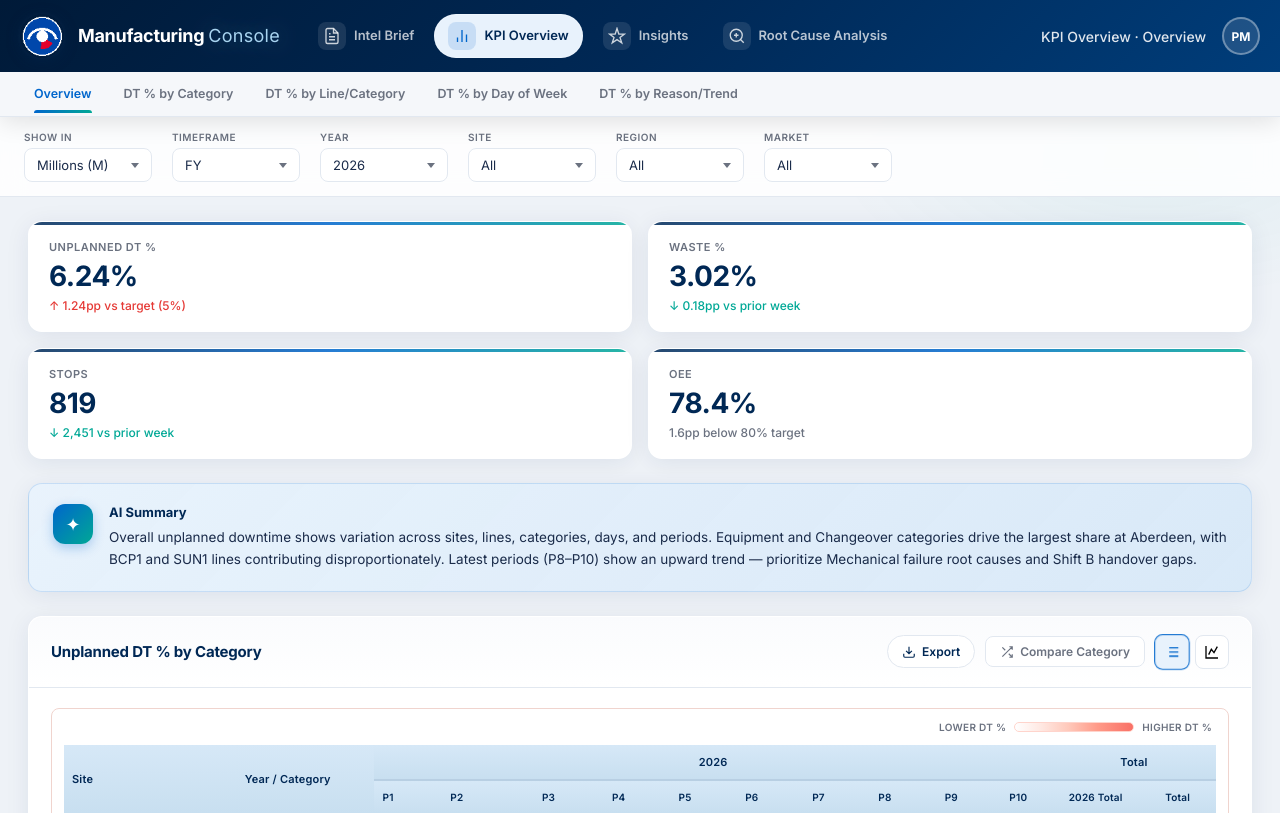
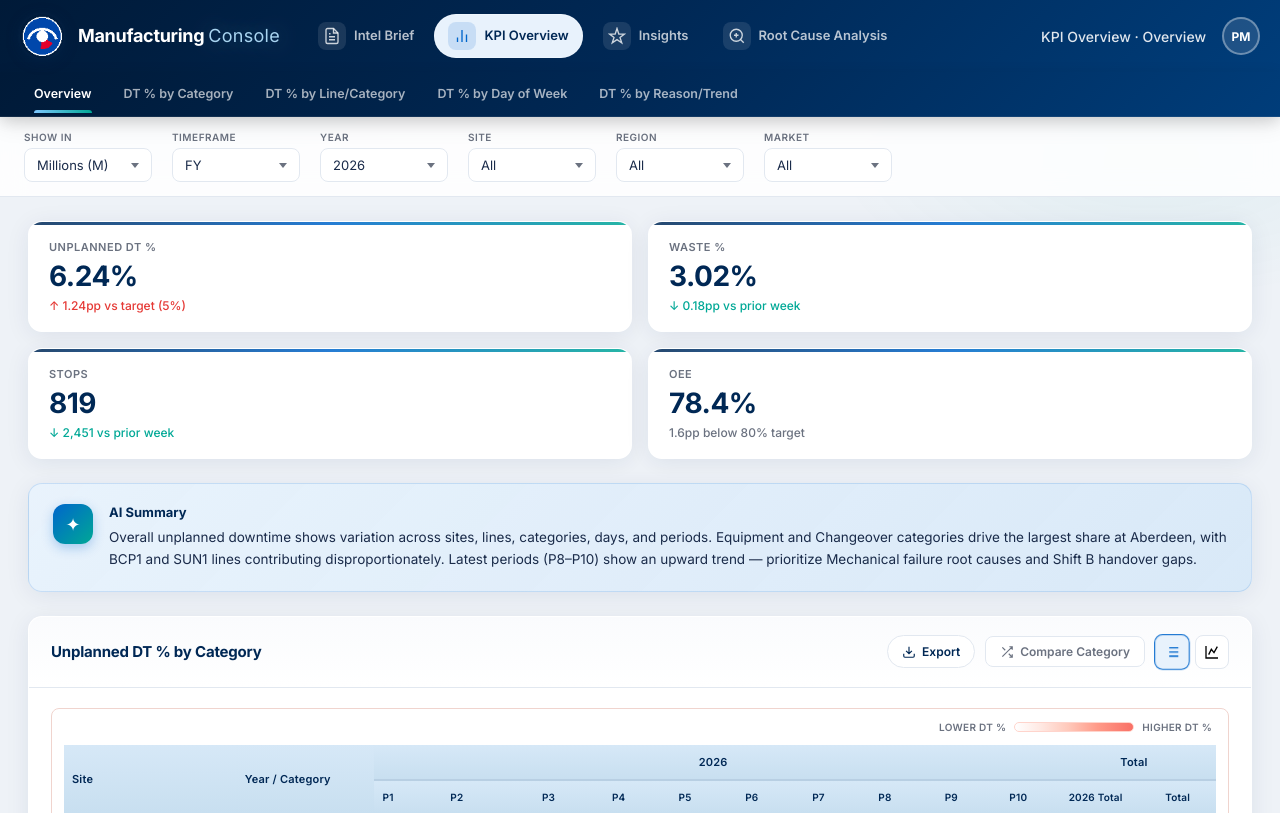
Before and after one commit to Nitz1611/SC-Manufacturing, a Flask app: page / in a window 1280 px wide. Shown: the top 813 px of the page. Run offline with Flask 3, Linux system fonts and the light colour scheme.

Commit message:
Match KPI sub-tabs to navy banner; fix Detailed view chart mode
- Style KPI sub-tab row with the same navy gradient as the top banner
- Enable detail mode when Detailed view is clicked on chart cards
- Chart bar clicks open category/line detail overlay when detail mode is active

Co-authored-by: Nitz1611 <Nitz1611@users.noreply.github.com>

```diff
--- a/static/css/console.css
+++ b/static/css/console.css
@@ -221,8 +221,13 @@ body {
 
 /* ── TOP NAVIGATION ── */
 .banner-nav {
-  background: var(--banner-nav-bg);
-  border-bottom: 1px solid var(--border);
+  background: linear-gradient(135deg, var(--navy-dark) 0%, var(--navy) 50%, var(--navy-light) 100%);
+  border-bottom: 1px solid rgba(255, 255, 255, 0.08);
+  box-shadow: 0 4px 16px rgba(0, 0, 0, 0.12);
+}
+
+.banner-nav:not(:has(.top-nav-secondary.visible)) {
+  display: none;
 }
 
 .app-header .top-nav-primary {
@@ -316,7 +321,7 @@ body {
   border: none;
   border-radius: 0;
   background: transparent;
-  color: var(--text-muted);
+  color: rgba(255, 255, 255, 0.65);
   font-family: inherit;
   font-size: 12.5px;
   font-weight: 600;
@@ -339,15 +344,15 @@ body {
 }
 
 .top-nav-subitem:hover {
-  color: var(--navy);
+  color: rgba(255, 255, 255, 0.92);
 }
 
 .top-nav-subitem.active {
-  color: var(--blue-accent);
+  color: #ffffff;
 }
 
 .top-nav-subitem.active::after {
-  background: linear-gradient(90deg, var(--blue-accent), #00a896);
+  background: linear-gradient(90deg, #7ec8ff, #00a896);
 }
 
 /* ── WORKSPACE ── */
```
Also changed, not shown: static/js/console.js (+43 -1 lines).
